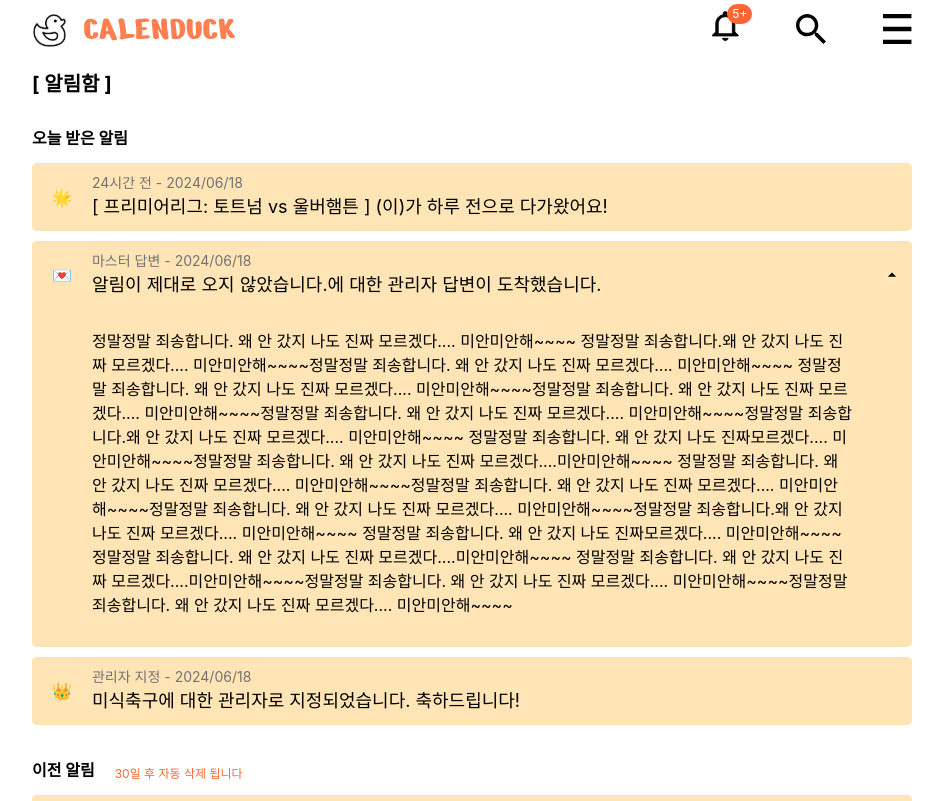
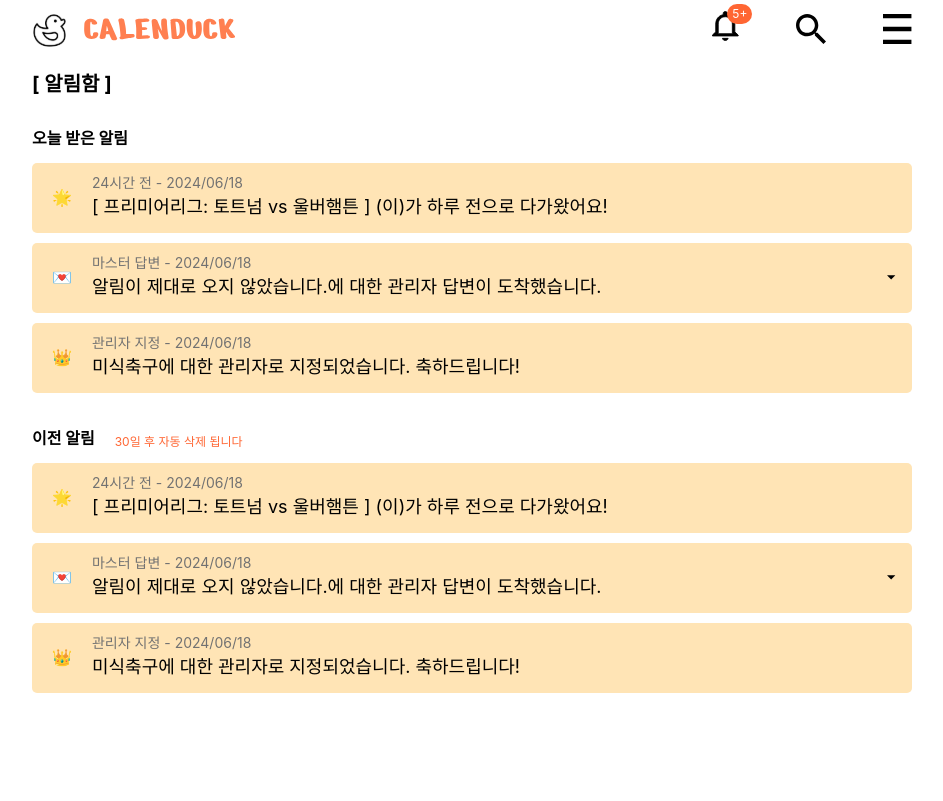
Before and after one commit to Stageus/CalenDuck-homepage, a React (Create React App) app: page /alarm in a window 1280 px wide. Shown: the top 801 px of the page, without its empty margins (168-1111 px from the left). Built offline with nearby package versions, Linux system fonts and the light colour scheme.

Commit message:
design: change UI of AlarmItem

```diff
--- a/src/widgets/AlarmItem.tsx
+++ b/src/widgets/AlarmItem.tsx
@@ -40,7 +40,7 @@ const AlarmItem: React.FC<AlarmItemProps> = (props) => {
   return (
     <article
       className={`w-[100%] ${
-        openDetail ? "h-[70px]" : "h-[fit-content]]"
+        openDetail ? "h-[fit-content]" : "h-[70px]"
       } bg-tagColor rounded-[5px] p-[10px] m-[5px]`}
     >
       <div className="flex justify-between">
@@ -56,11 +56,11 @@ const AlarmItem: React.FC<AlarmItemProps> = (props) => {
 
         {type === 2 && (
           <button onClick={clickSeeDetailEvent}>
-            <img src={openDetail ? arrowDropDown : arrowDropUp} alt="자세히보기" />
+            <img src={openDetail ? arrowDropUp : arrowDropDown} alt="자세히보기" />
           </button>
         )}
       </div>
-      {type === 2 && !openDetail && <div className="mx-[50px] mt-[30px] mb-[20px]">{reply}</div>}
+      {type === 2 && openDetail && <div className="mx-[50px] mt-[30px] mb-[20px]">{reply}</div>}
     </article>
   );
 };
```
